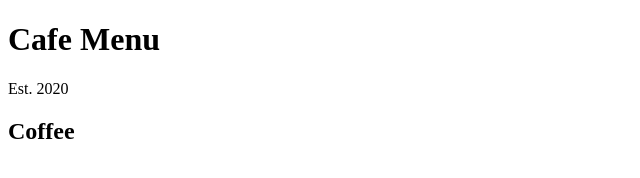
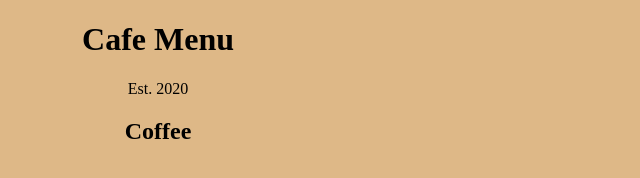
Before and after one commit to muhammadnoumanalicoding/Cafe-Menu, a plain HTML site: page index.html in a window 1280 px wide. Shown: the whole page, without its empty margins (0-640 px from the left). Drawn offline with Linux system fonts and the light colour scheme.

Commit message:
style: add menu div to index.html and create styles.css for layout

```diff
--- a/index.html
+++ b/index.html
@@ -7,6 +7,7 @@
     <link rel="stylesheet" href="styles.css">
 </head>
 <body>
+    <div id="menu">
     <main>
         <h1>Cafe Menu</h1>
         <p>Est. 2020</p>
@@ -14,5 +15,6 @@
             <h2>Coffee</h2>
         </section>
     </main>
+    </div>
 </body>
 </html>
--- a/styles.css
+++ b/styles.css
@@ -0,0 +1,11 @@
+body {
+    background-color: burlywood;   /* background-color: burlywood; */
+}
+
+h1,h2,p {
+    text-align: center;
+}
+
+#menu {
+  width: 300px;
+}
```
